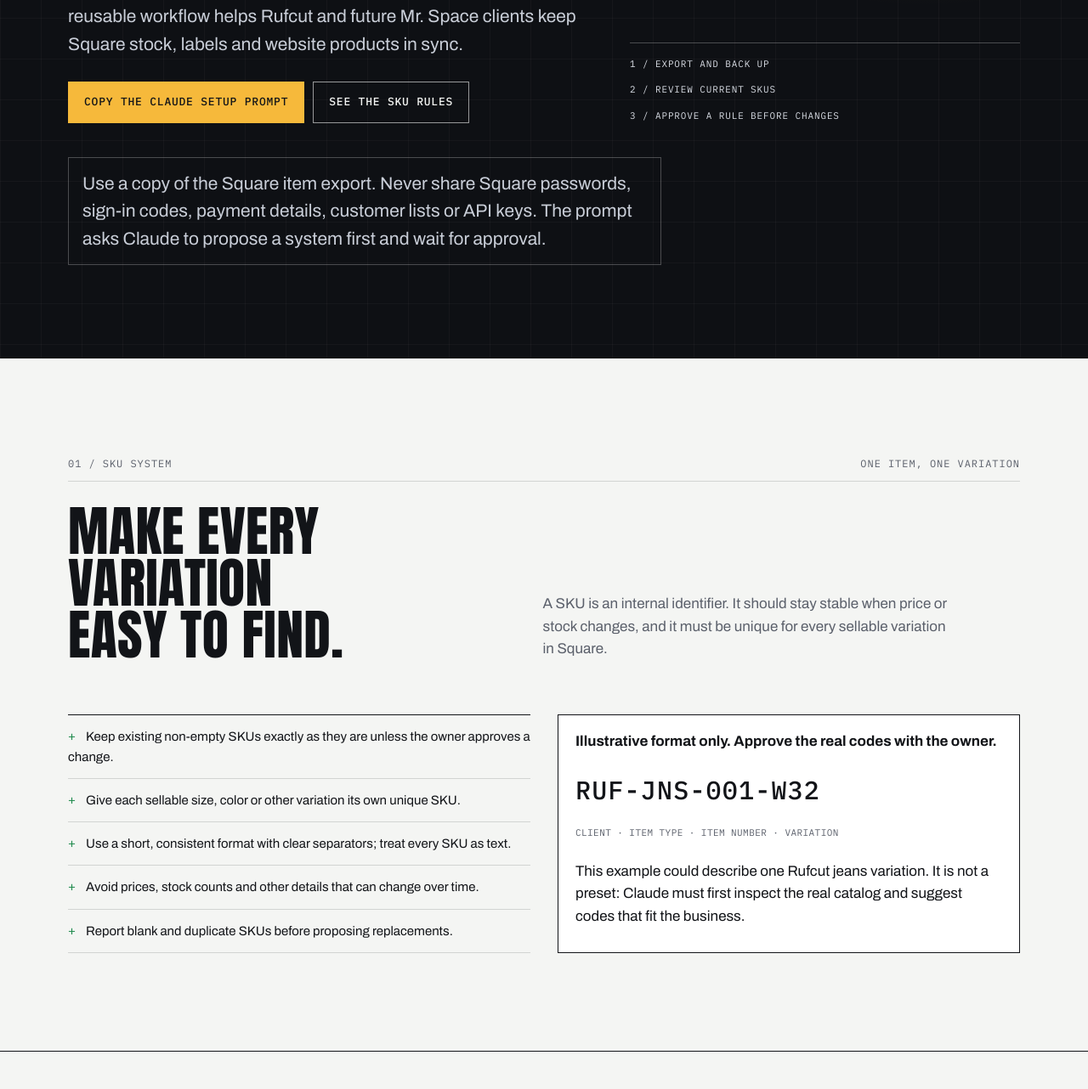
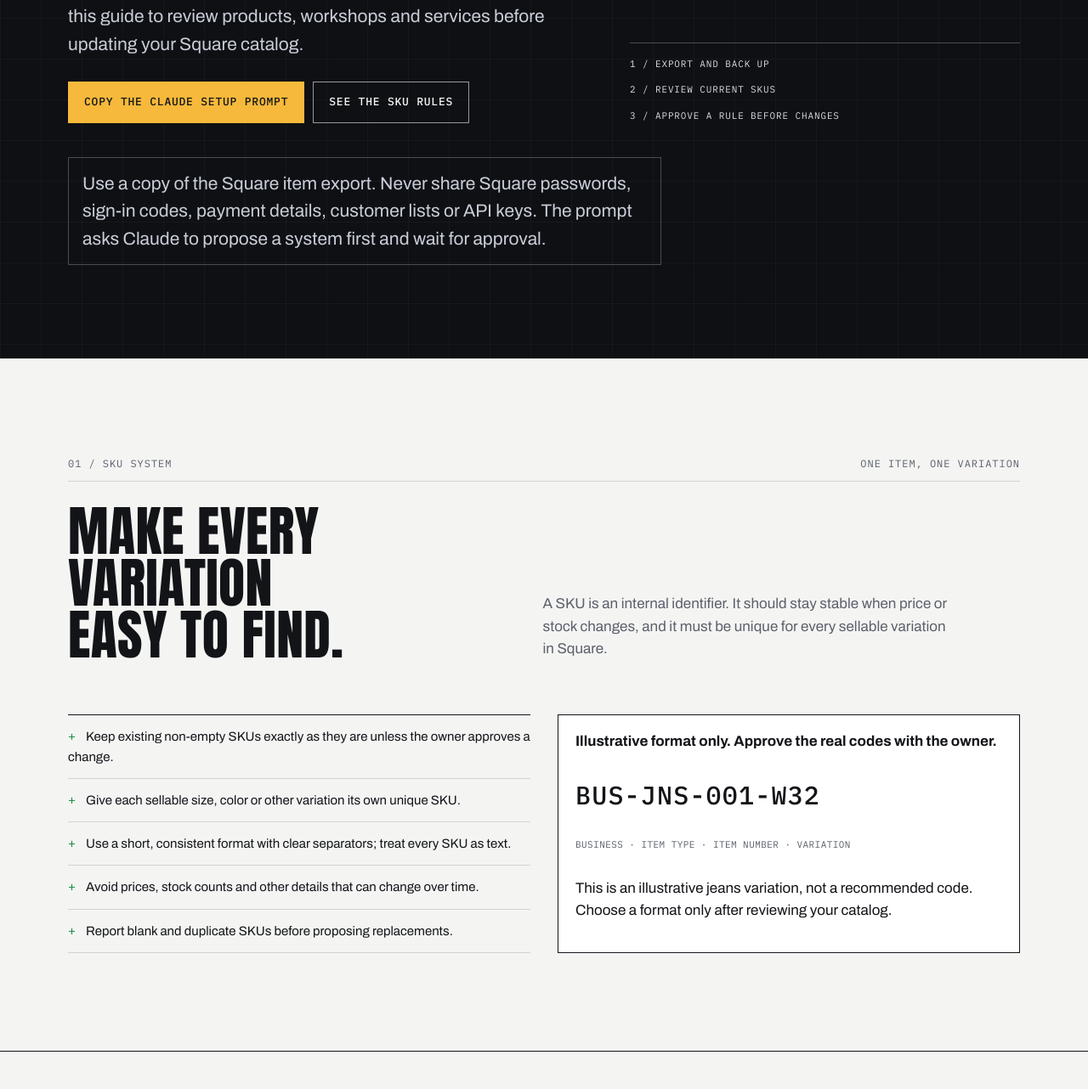
Before and after one commit to Zuzay/mrspace.online, a plain HTML site: page square-sku-guide/index.html in a window 1280 px wide. Shown: the part 474-1756 px from the top of the page at 85% size. Drawn offline with Linux system fonts and the light colour scheme.

Commit message:
Remove internal client references from Square guide

```diff
--- a/square-sku-guide/index.html
+++ b/square-sku-guide/index.html
@@ -76,7 +76,7 @@
    <div>
     <div class="label">Square / Inventory system</div>
     <h1>Square SKU Setup Guide.</h1>
-    <p>Set up one clear SKU rule for every sellable item variation. This reusable workflow helps Rufcut and future Mr. Space clients keep Square stock, labels and website products in sync.</p>
+    <p>Set up a consistent SKU rule for every sellable item variation. Use this guide to review products, workshops and services before updating your Square catalog.</p>
     <div class="hero-actions">
      <a class="btn solid" href="#prompt">Copy the Claude setup prompt</a>
      <a class="btn" href="#sku-rules">See the SKU rules</a>
@@ -109,9 +109,9 @@
   </ul>
   <div class="sku-example">
    <strong>Illustrative format only. Approve the real codes with the owner.</strong>
-   <div class="sku-code">RUF-JNS-001-W32</div>
-   <div class="sku-parts">Client · item type · item number · variation</div>
-   <p>This example could describe one Rufcut jeans variation. It is not a preset: Claude must first inspect the real catalog and suggest codes that fit the business.</p>
+   <div class="sku-code">BUS-JNS-001-W32</div>
+   <div class="sku-parts">Business · item type · item number · variation</div>
+   <p>This is an illustrative jeans variation, not a recommended code. Choose a format only after reviewing your catalog.</p>
   </div>
  </div>
 </div></section>
@@ -157,7 +157,7 @@
   <p>Export the Square Item Library, save an untouched backup, upload a working copy to Claude and paste this prompt. Claude must report its proposal first and wait for approval.</p>
  </header>
  <div class="prompt-box">
-  <textarea id="claudePrompt" readonly aria-label="Claude Square SKU setup prompt">I am setting up a consistent Square SKU system for my business and Mr. Space website.
+  <textarea id="claudePrompt" readonly aria-label="Claude Square SKU setup prompt">I am organizing my Square item catalog and setting an SKU rule that fits my business.
 
 Business name: [enter business name]
 Website: [enter website address]
@@ -222,7 +222,7 @@ Create a separate updated copy from the original Square template. Apply only the
 </main>
 
 <footer class="foot"><div class="wrap">
- <div><span class="sig"><i></i>Mr. Space</span><p>A repeatable Square SKU setup workflow for Rufcut and future Mr. Space clients.</p></div>
+ <div><span class="sig"><i></i>Mr. Space</span><p>A practical guide to organizing item codes and variations in Square.</p></div>
  <nav><a href="../">Mr. Space</a><a href="#prompt">Claude prompt</a><a href="#sku-rules">Back to top ↑</a></nav>
 </div></footer>
 </div>
```
